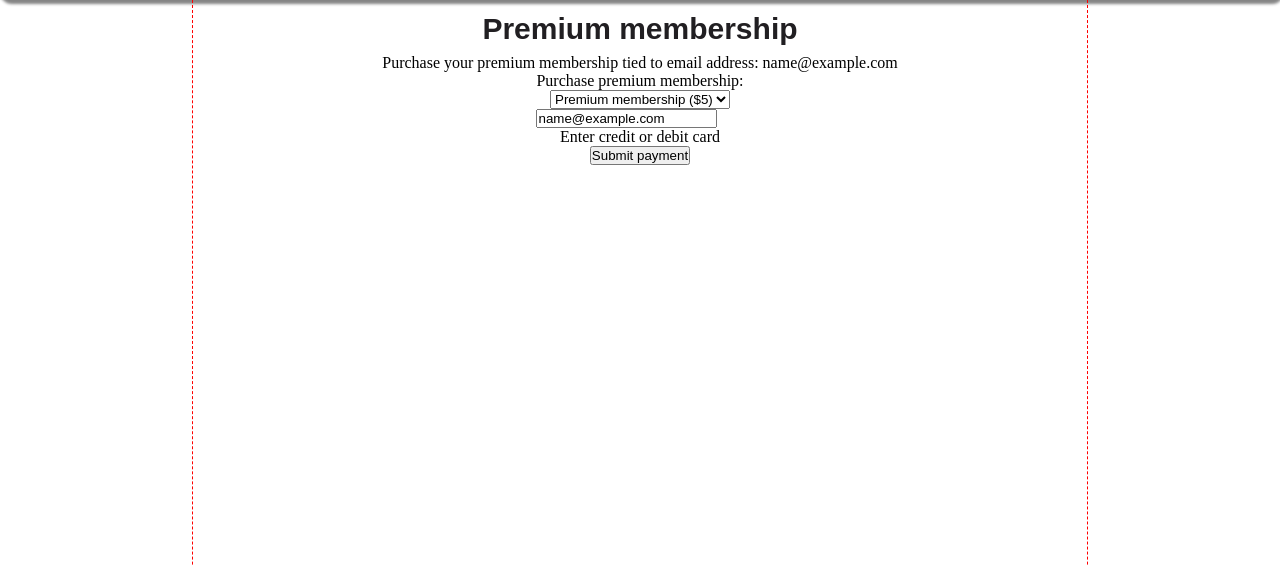
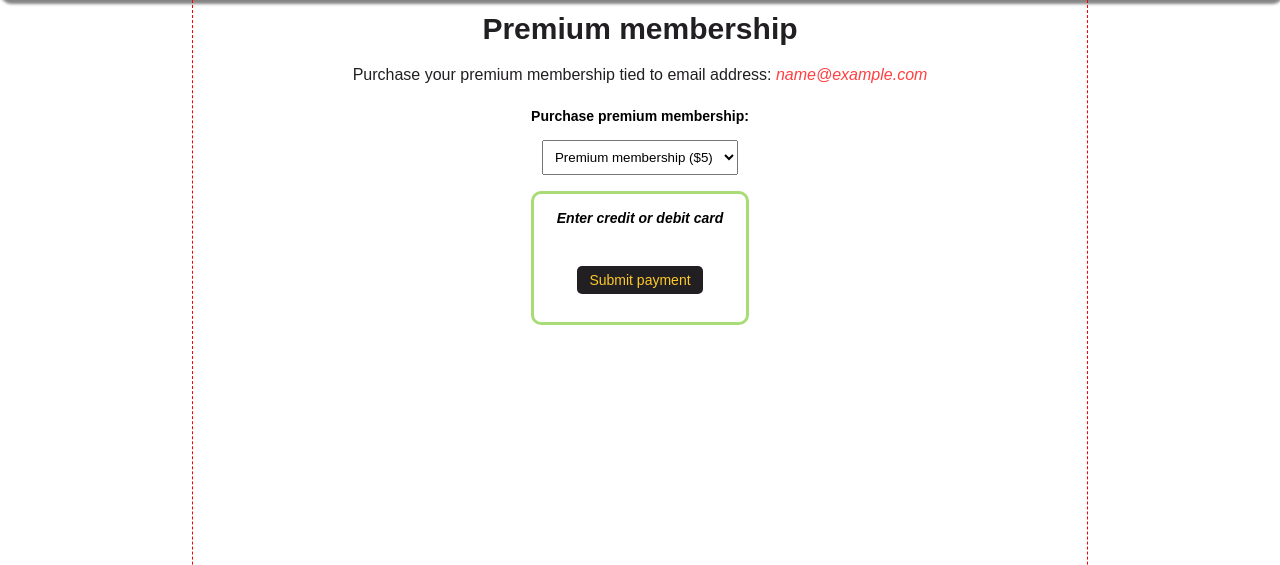
Before and after one commit to Code-Institute-Submissions/F1-weather-tracker-v2, a Django app: page /premium/ in a window 1280 px wide. Shown: the part 50-615 px from the top of the page. Run offline with Django 3.2, Linux system fonts and the light colour scheme; the visitor is signed in with stand-in values (Sample User, id 1); some libraries are stand-ins or nearby versions.

Commit message:
style: stripe payment pages

```diff
--- /dev/null
+++ b/static/css/_premium.scss
@@ -0,0 +1,106 @@
+/* buy premium page */
+
+.premium-p {
+	margin: 12px 16px 24px 16px;
+	color: $cGray;
+	font-family: "Titillium+Web", sans-serif;
+	font-size: 1.6rem;
+	font-weight: 500;
+	text-align: center;
+
+	span {
+		color: $cRed;
+		font-style: italic;
+	}
+}
+
+.form-options-container {
+	label {
+		font-family: "Titillium+Web", sans-serif;
+		font-size: 1.4rem;
+		font-weight: 700;
+		margin-bottom: 16px;
+	}
+
+	select {
+		margin-bottom: 16px;
+		padding: 8px;
+	}
+}
+
+.stripe-element-container {
+	padding: 16px;
+	border: 3px solid $cGreen;
+	border-radius: 10px;
+
+	label {
+		font-family: "Titillium+Web", sans-serif;
+		font-size: 1.4rem;
+		font-weight: 700;
+		margin-bottom: 12px;
+		font-style: italic;
+	}
+
+	#card-errors {
+		padding: 8px;
+		color: $cRed;
+	}
+
+	.submit-payment-btn {
+		margin: 12px;
+		padding: 6px 12px;
+		border: none;
+		border-radius: 5px;
+		background: $cGray;
+		color: $cYellow;
+		font-family: "Titillium+Web", sans-serif;
+		font-size: 1.4rem;
+		font-weight: 500;
+
+		&:hover {
+			transform: scale(1.05);
+			border: 2px solid $cYellow;
+		}
+	}
+}
+
+.back-to-homepage {
+	color: $cRed;
+  text-decoration: none;
+  font-size: 1.8rem;
+  font-weight: 400;
+
+  &:hover {
+    font-weight: bold;
+  }
+}
+
+/* --- stripe element (purchase premium page) --- */
+
+.StripeElement {
+  box-sizing: border-box;
+	height: 40px;
+  width: 360px;
+	padding: 10px 12px;
+	border: 1px solid transparent;
+	border-radius: 4px;
+	background-color: #faf6f6;
+	box-shadow: 0 1px 3px 0 #000000;
+  transition: box-shadow 150ms ease;
+}
+
+.StripeElement--focus {
+  box-shadow: 0 1px 3px 0 $cGreen;
+}
+
+.StripeElement--invalid {
+  border-color: $cRed;
+}
+
+.StripeElement--webkit-autofill {
+  background-color: #0011ff !important;
+}
+
+.hide-input {
+  display: none;
+}
--- a/static/css/base.css
+++ b/static/css/base.css
@@ -833,4 +833,114 @@ body {
 .hourly-weather-cards-container .hourly-weather-card .hourly-precip, .hourly-weather-cards-container .hourly-weather-card .hourly-rain {
   color: #509CFF;
 }
+
+/* buy premium page */
+.premium-p {
+  margin: 12px 16px 24px 16px;
+  color: #211F22;
+  font-family: "Titillium+Web", sans-serif;
+  font-size: 1.6rem;
+  font-weight: 500;
+  text-align: center;
+}
+
+.premium-p span {
+  color: #FF4040;
+  font-style: italic;
+}
+
+.form-options-container label {
+  font-family: "Titillium+Web", sans-serif;
+  font-size: 1.4rem;
+  font-weight: 700;
+  margin-bottom: 16px;
+}
+
+.form-options-container select {
+  margin-bottom: 16px;
+  padding: 8px;
+}
+
+.stripe-element-container {
+  padding: 16px;
+  border: 3px solid #A9DC76;
+  border-radius: 10px;
+}
+
+.stripe-element-container label {
+  font-family: "Titillium+Web", sans-serif;
+  font-size: 1.4rem;
+  font-weight: 700;
+  margin-bottom: 12px;
+  font-style: italic;
+}
+
+.stripe-element-container #card-errors {
+  padding: 8px;
+  color: #FF4040;
+}
+
+.stripe-element-container .submit-payment-btn {
+  margin: 12px;
+  padding: 6px 12px;
+  border: none;
+  border-radius: 5px;
+  background: #211F22;
+  color: #FFC929;
+  font-family: "Titillium+Web", sans-serif;
+  font-size: 1.4rem;
+  font-weight: 500;
+}
+
+.stripe-element-container .submit-payment-btn:hover {
+  -webkit-transform: scale(1.05);
+          transform: scale(1.05);
+  border: 2px solid #FFC929;
+}
+
+.back-to-homepage {
+  color: #FF4040;
+  text-decoration: none;
+  font-size: 1.8rem;
+  font-weight: 400;
+}
+
+.back-to-homepage:hover {
+  font-weight: bold;
+}
+
+/* --- stripe element (purchase premium page) --- */
+.StripeElement {
+  -webkit-box-sizing: border-box;
+          box-sizing: border-box;
+  height: 40px;
+  width: 360px;
+  padding: 10px 12px;
+  border: 1px solid transparent;
+  border-radius: 4px;
+  background-color: #faf6f6;
+  -webkit-box-shadow: 0 1px 3px 0 #000000;
+          box-shadow: 0 1px 3px 0 #000000;
+  -webkit-transition: -webkit-box-shadow 150ms ease;
+  transition: -webkit-box-shadow 150ms ease;
+  transition: box-shadow 150ms ease;
+  transition: box-shadow 150ms ease, -webkit-box-shadow 150ms ease;
+}
+
+.StripeElement--focus {
+  -webkit-box-shadow: 0 1px 3px 0 #A9DC76;
+          box-shadow: 0 1px 3px 0 #A9DC76;
+}
+
+.StripeElement--invalid {
+  border-color: #FF4040;
+}
+
+.StripeElement--webkit-autofill {
+  background-color: #0011ff !important;
+}
+
+.hide-input {
+  display: none;
+}
 /*# sourceMappingURL=base.css.map */
--- a/static/css/base.scss
+++ b/static/css/base.scss
@@ -17,3 +17,4 @@
 @import "./single-event";
 @import "./daily-forecast";
 @import "./hourly-forecast";
+@import "./premium";
```
Also changed, not shown: 1 other file.
